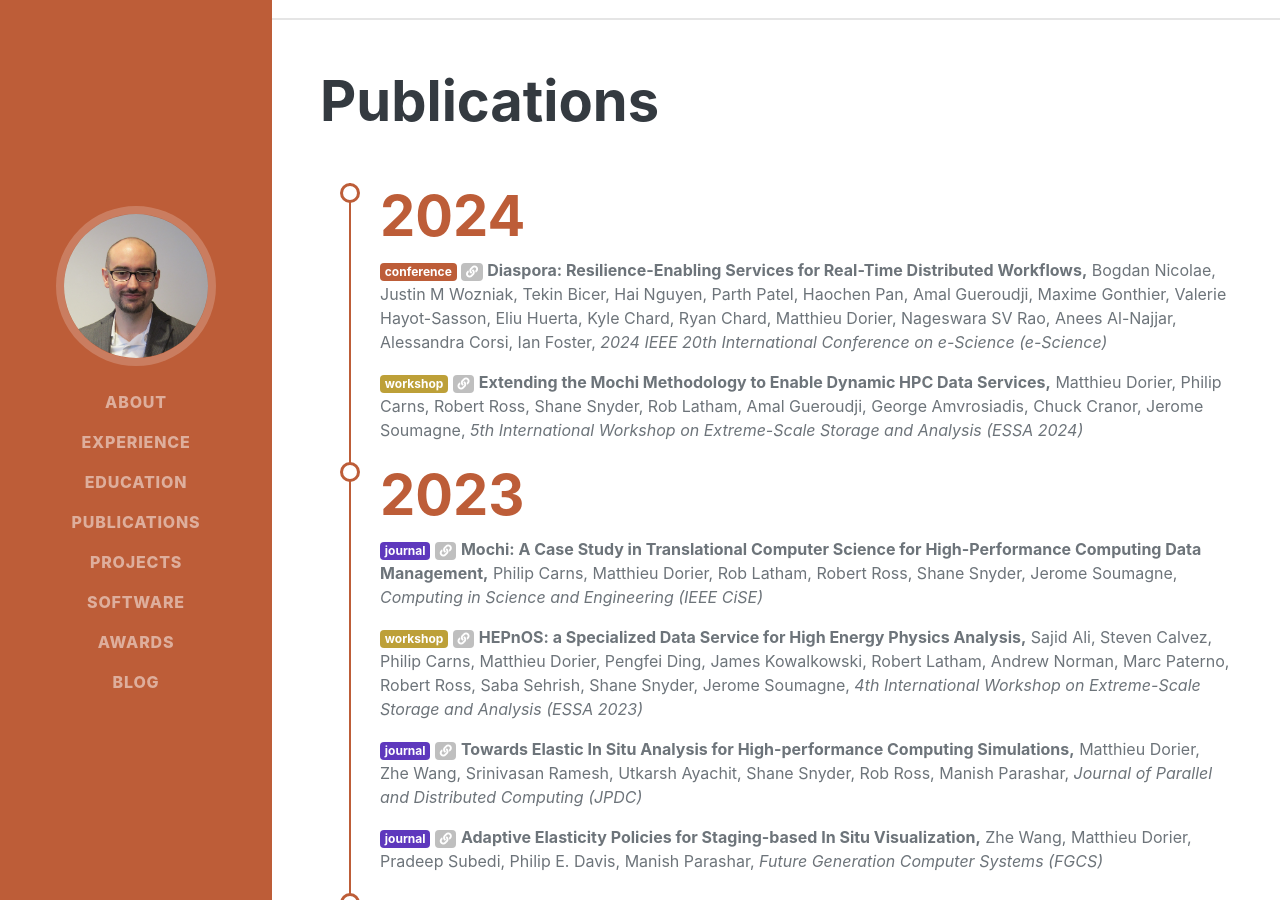
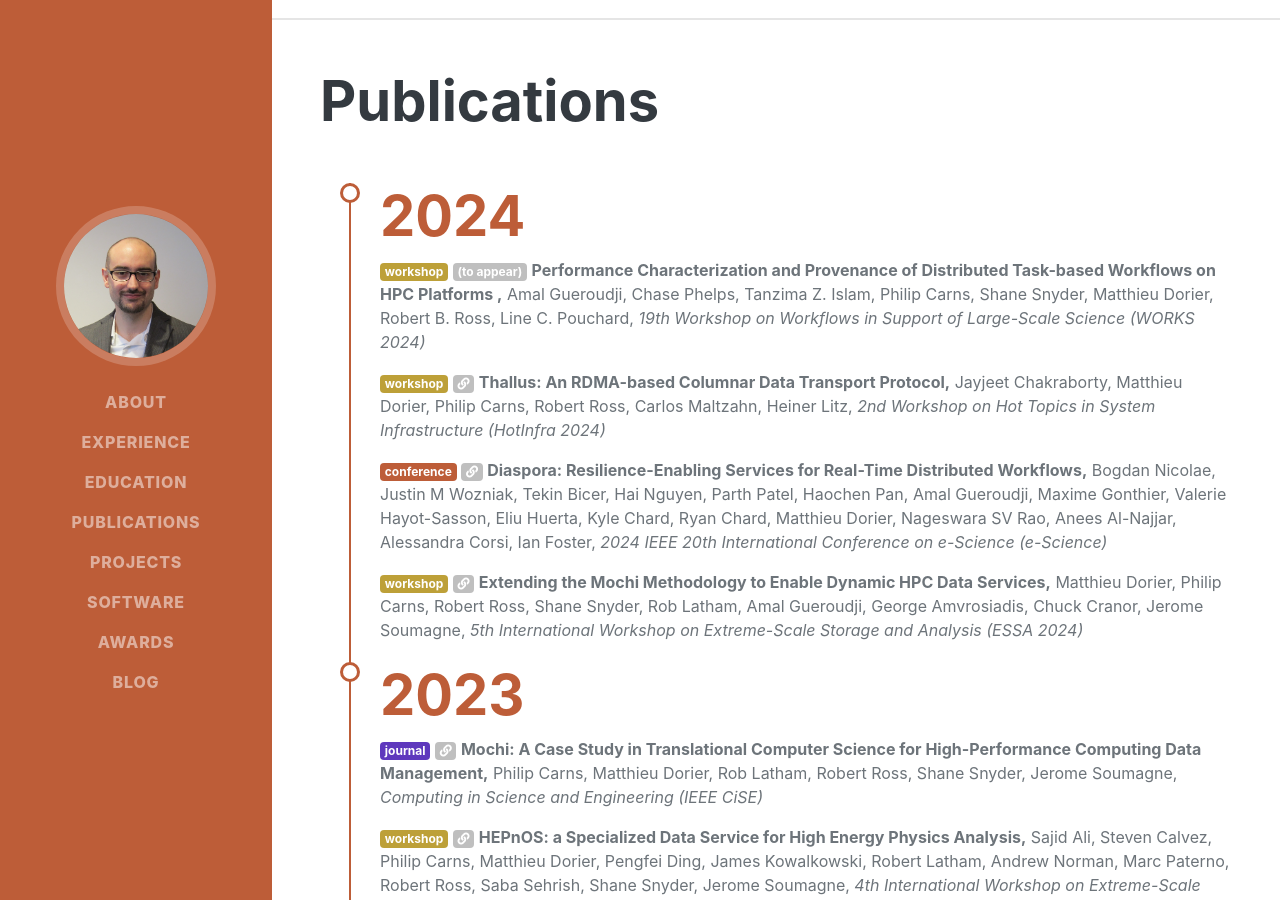
Before and after one commit to mdorier/mdorier.github.io, a Jekyll site: the page built from index.html, in a window 1280 px wide and 900 px high, scrolled down 4227 px. Built offline with Jekyll 4.4.1, drawn with Linux system fonts in a browser that asks for light colours; some web fonts are replaced.

Commit message:
Update biblio.yml

```diff
--- a/_data/biblio.yml
+++ b/_data/biblio.yml
@@ -1,3 +1,17 @@
+- title: "Performance Characterization and Provenance of Distributed Task-based Workflows on HPC Platforms "
+  authors: Amal Gueroudji, Chase Phelps, Tanzima Z. Islam, Philip Carns, Shane Snyder, Matthieu Dorier, Robert B. Ross, Line C. Pouchard
+  type: workshop
+  venue: 19th Workshop on Workflows in Support of Large-Scale Science (WORKS 2024)
+  year: 2024
+  url:
+
+- title: "Thallus: An RDMA-based Columnar Data Transport Protocol"
+  authors: Jayjeet Chakraborty, Matthieu Dorier, Philip Carns, Robert Ross, Carlos Maltzahn, Heiner Litz
+  type: workshop
+  venue: 2nd Workshop on Hot Topics in System Infrastructure (HotInfra 2024)
+  year: 2024
+  url: https://hotinfra24.github.io/papers/hotinfra24-final12.pdf
+
 - title: "Diaspora: Resilience-Enabling Services for Real-Time Distributed Workflows"
   authors: Bogdan Nicolae, Justin M Wozniak, Tekin Bicer, Hai Nguyen, Parth Patel, Haochen Pan, Amal Gueroudji, Maxime Gonthier, Valerie Hayot-Sasson, Eliu Huerta, Kyle Chard, Ryan Chard, Matthieu Dorier, Nageswara SV Rao, Anees Al-Najjar, Alessandra Corsi, Ian Foster
   type: conference
```
